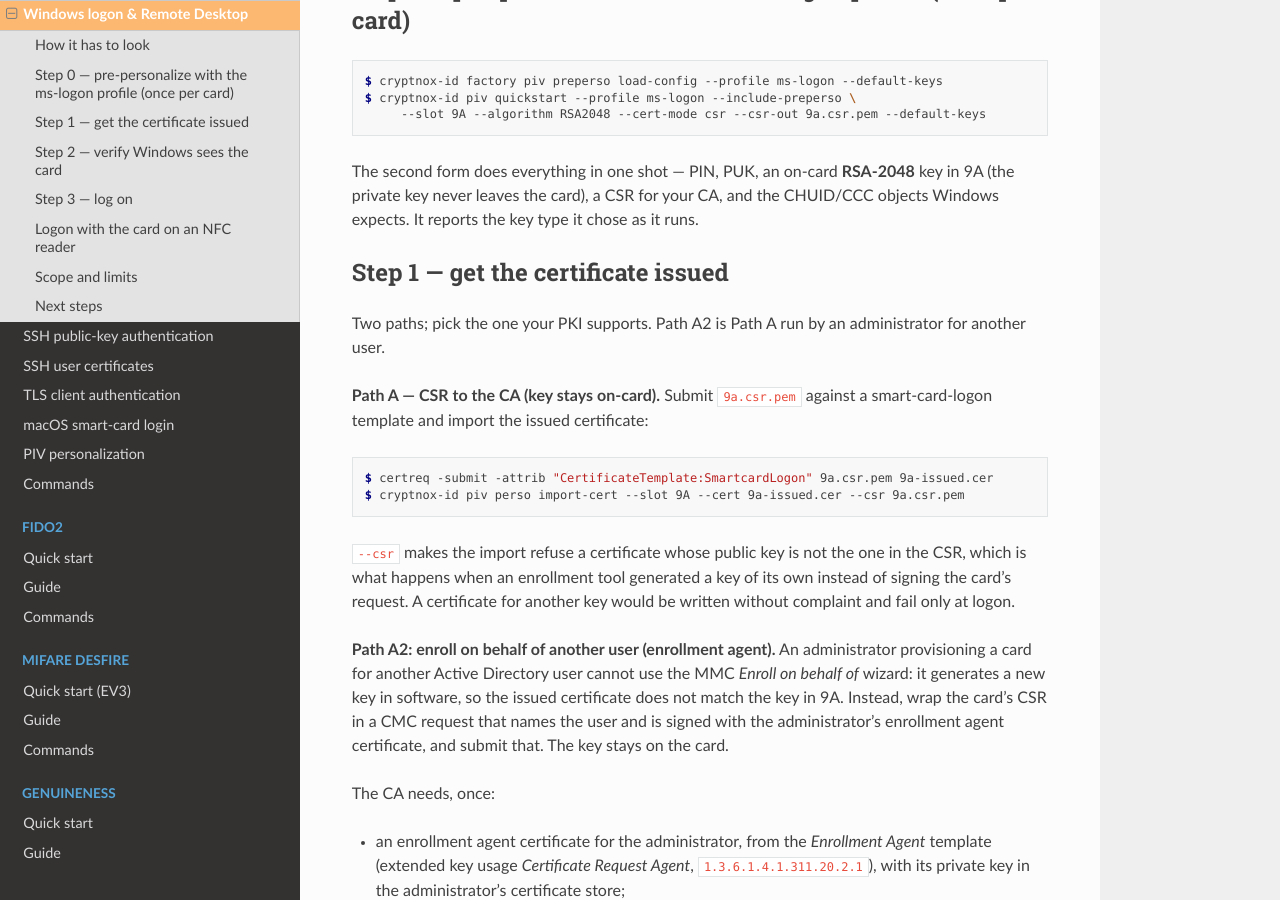
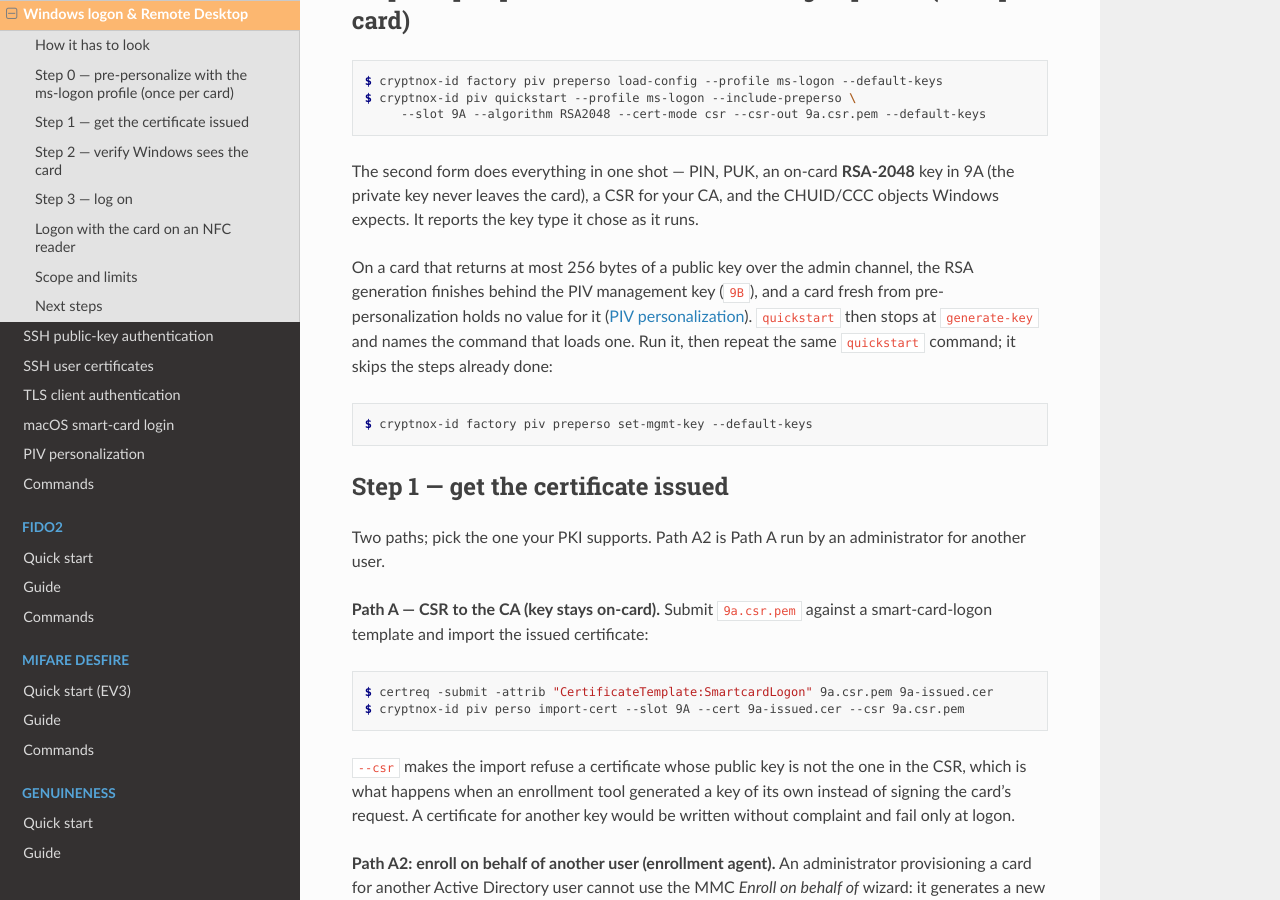
Before and after one commit to cryptnox/cryptnox-id-cli, a Sphinx documentation site: the page built from docs/piv/windows-logon-and-remote-desktop.rst, in a window 1280 px wide and 900 px high, scrolled down 1386 px. Built offline with Sphinx 7.4.7 and the Read the Docs theme 3.1.0, drawn with Linux system fonts in a browser that asks for light colours.

Commit message:
docs: the Windows guide names the management key step an RSA quickstart needs
Step 0 of the Windows logon guide says one `quickstart --include-preperso`
command does everything. On a card whose admin channel returns at most 256
bytes of a public key, it stops at `generate-key`: the RSA generation finishes
behind the PIV management key, and a profile creates 9B without a value
(ADR 0002 keeps loading it an explicit act). The error names the command, but
the guide did not.

Seen on a card on 2026-11-11 with the candidate ms-logon-nfc profile, which
shares the code path: `quickstart` failed at generate-key (mgmt_key, stage
empty, 6983); after `factory piv preperso set-mgmt-key --default-keys` the
same command completed.

Co-Authored-By: Claude Fable 5.2 <noreply@anthropic.com>

```diff
--- a/docs/piv/windows-logon-and-remote-desktop.rst
+++ b/docs/piv/windows-logon-and-remote-desktop.rst
@@ -71,6 +71,17 @@ Step 0 — pre-personalize with the ms-logon profile (once per card)
 The second form does everything in one shot — PIN, PUK, an on-card **RSA-2048**
 key in 9A (the private key never leaves the card), a CSR for your CA, and the
 CHUID/CCC objects Windows expects. It reports the key type it chose as it runs.
+
+On a card that returns at most 256 bytes of a public key over the admin
+channel, the RSA generation finishes behind the PIV management key (``9B``),
+and a card fresh from pre-personalization holds no value for it
+(:doc:`/piv/piv-personalization`). ``quickstart`` then stops at
+``generate-key`` and names the command that loads one. Run it, then repeat the
+same ``quickstart`` command; it skips the steps already done:
+
+.. code-block:: console
+
+   $ cryptnox-id factory piv preperso set-mgmt-key --default-keys
 
 Step 1 — get the certificate issued
 -----------------------------------
```
